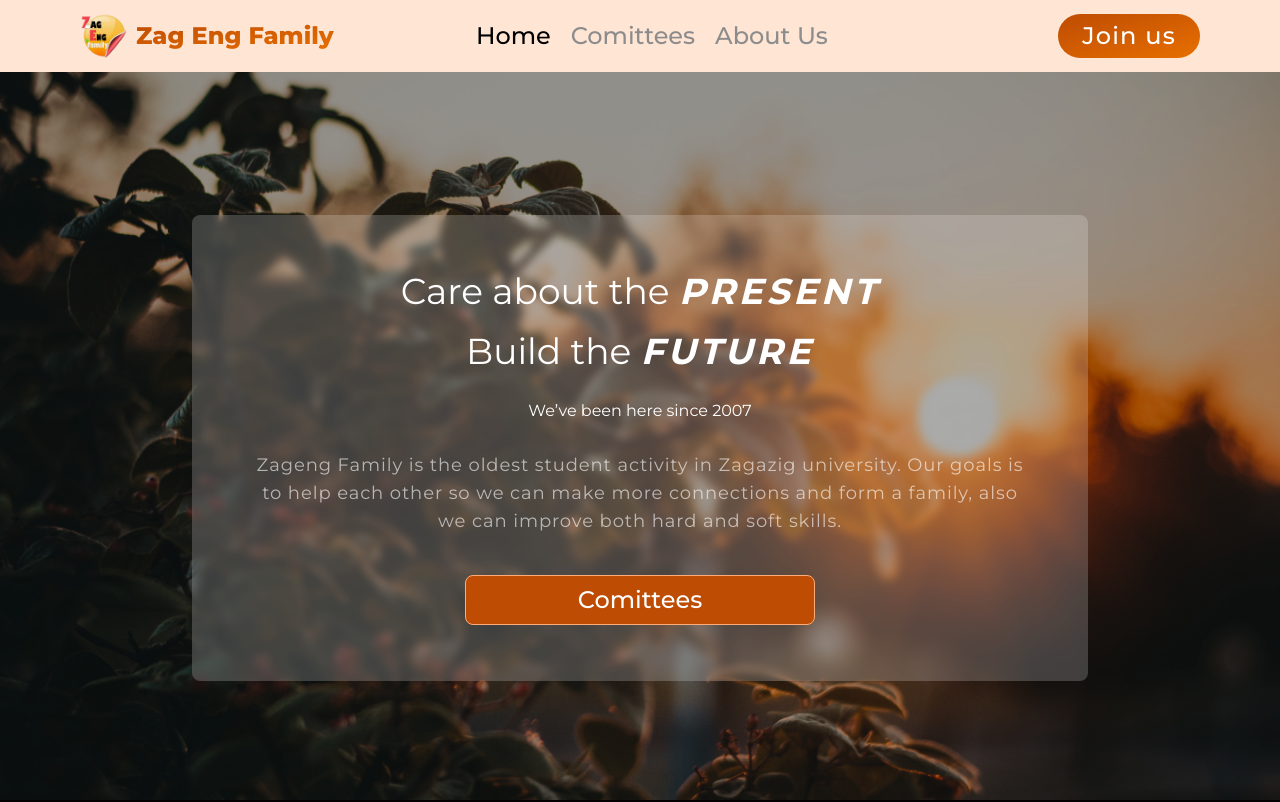
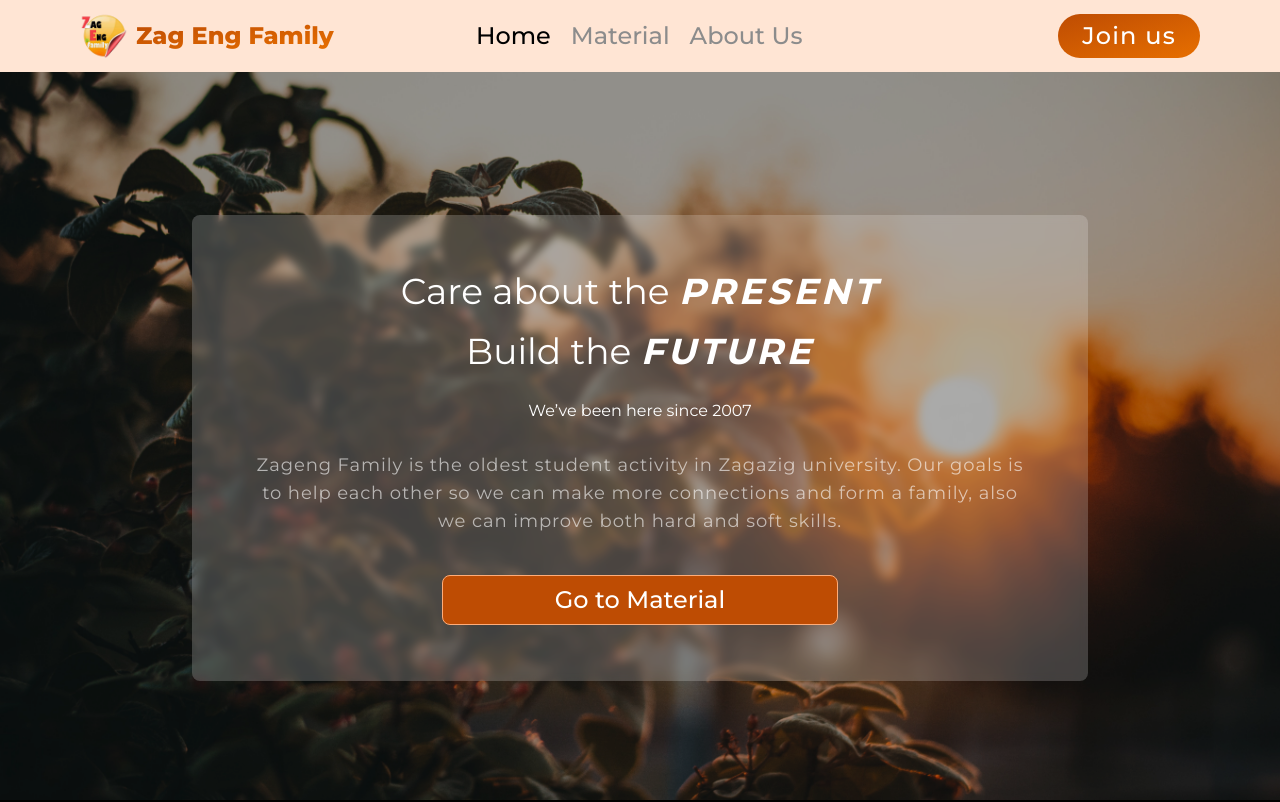
Before and after one commit to ayman-ezzeldin/ZagEng-Family, a Next.js app: page / in a window 1280 px wide. Shown: the top 802 px of the page. Built offline with nearby package versions, Linux system fonts and the light colour scheme.

Commit message:
Material changing

```diff
--- a/app/components/Header.jsx
+++ b/app/components/Header.jsx
@@ -14,8 +14,8 @@ const NavLinks = [
   },
   {
     id: 2,
-    name: "Comittees",
-    path: "/Comittees",
+    name: "Material",
+    path: "/Material",
   },
   {
     id: 3,
--- a/app/components/Hero.jsx
+++ b/app/components/Hero.jsx
@@ -26,9 +26,9 @@ const Hero = () => {
           Our goals is to help each other so we can make more connections and
           form a family, also we can improve both hard and soft skills.
         </p>
-        <Link href="/Comittees">
+        <Link href="/Material">
           <button className="bg-[#BE4C03] font-montserrat text-[24px] font-medium border border-[#FFAC78] mt-10  py-1 px-5 md:px-28 rounded-lg text-white ">
-            Comittees </button>
+            Go to Material </button>
         </Link>
       </div>
     </section>
```
Also changed, not shown: app/Material/page.jsx (renamed from app/Comittees/page.jsx).
